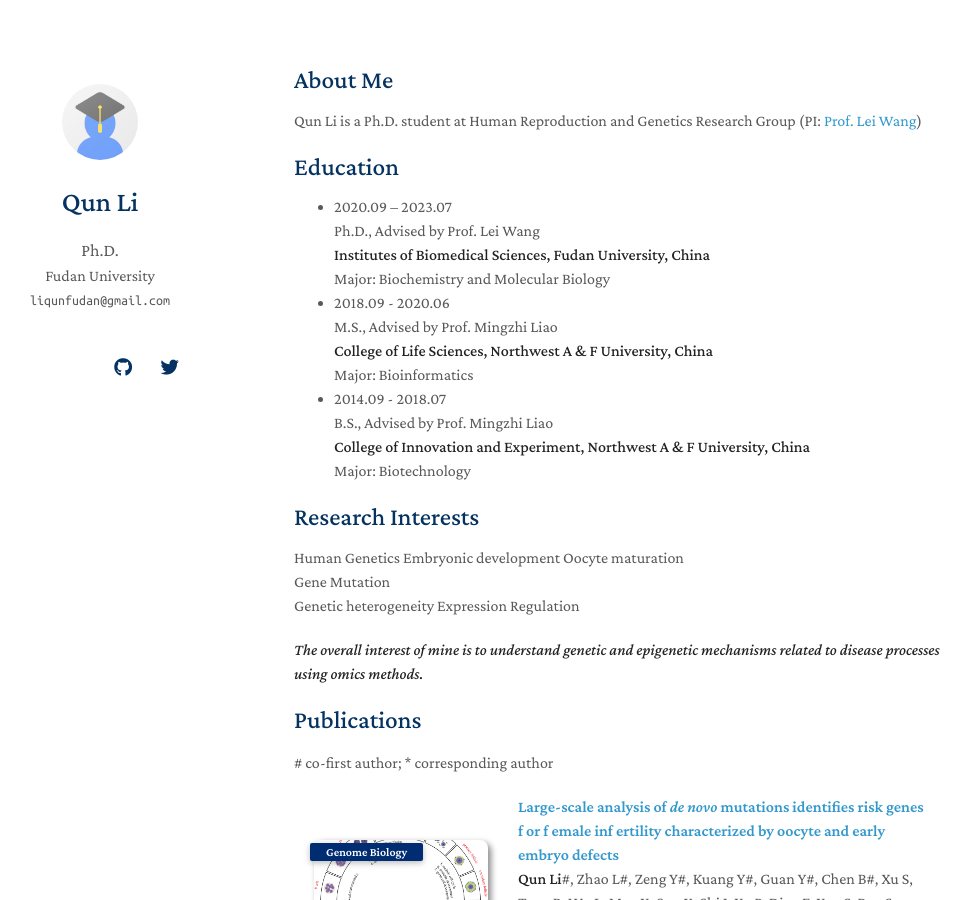
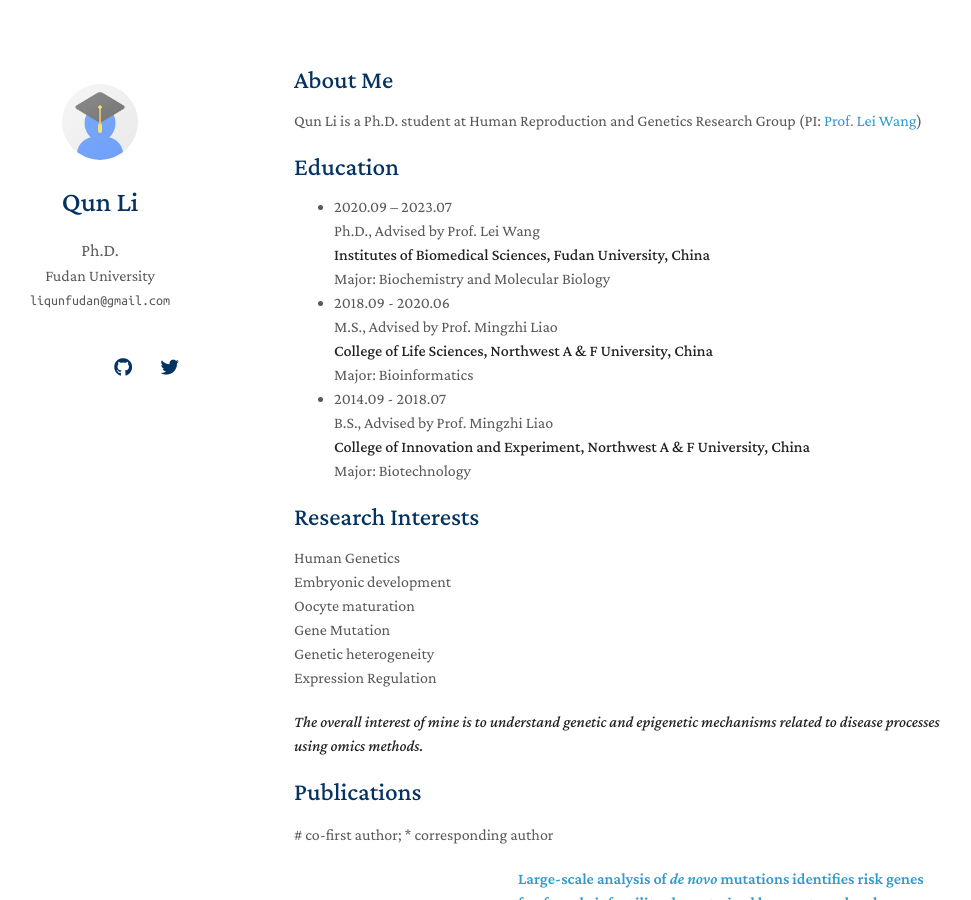
Before and after one commit to liqunbio/liqunbio.github.io, a Jekyll site: the page built from index.md, in a window 1280 px wide and 900 px high. Shown: the whole window, without its empty margins (176-1147 px from the left). Built offline with Jekyll 4.4.1, drawn with Linux system fonts in a browser that asks for light colours; nearby versions of some CDN libraries; a style sheet for code colours, icons or effects is not loaded; our own code applies the rules of GitHub Pages for plain Markdown files.

```diff
--- a/index.md
+++ b/index.md
@@ -22,12 +22,12 @@ Major: Biotechnology
 
 ## Research Interests
 
-Human Genetics
-Embryonic development
-Oocyte maturation
-Gene Mutation
-Genetic heterogeneity
-Expression Regulation
+Human Genetics <br>
+Embryonic development <br>
+Oocyte maturation <br>
+Gene Mutation <br>
+Genetic heterogeneity <br>
+Expression Regulation <br>
 
 ***The overall interest of mine is to understand genetic and epigenetic mechanisms related to disease processes using omics methods.***
 
```
